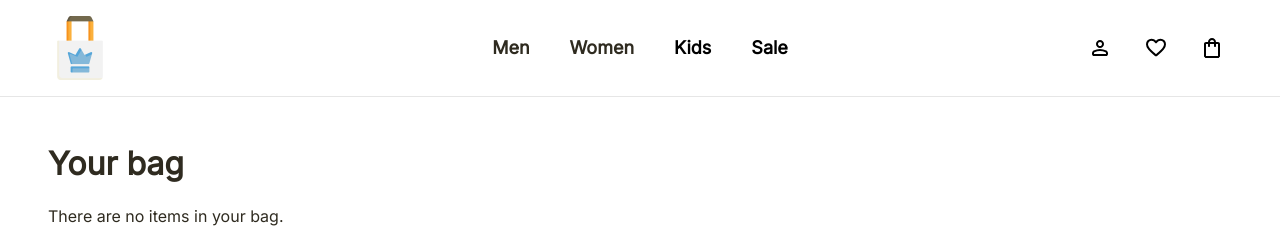
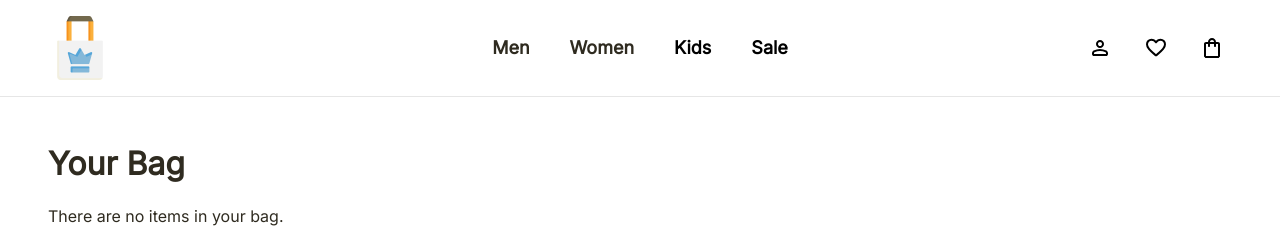
Before and after one commit to hannahkim313/shopping-cart, a React (Vite) app: page /bag in a window 1280 px wide. Shown: the top 238 px of the page. Built offline with nearby package versions, Linux system fonts and the light colour scheme.

Commit message:
Capitalize title of the empty shopping bag page and update test

```diff
--- a/src/components/ShoppingBagEmpty/ShoppingBagEmpty.jsx
+++ b/src/components/ShoppingBagEmpty/ShoppingBagEmpty.jsx
@@ -3,7 +3,7 @@ import styles from './ShoppingBagEmpty.module.css';
 
 const ShoppingBagEmpty = () => (
   <main className={styles.main}>
-    <h1>Your bag</h1>
+    <h1>Your Bag</h1>
     <p>There are no items in your bag.</p>
     <div className={styles.links}>
       <Link className={styles.linkDark} to="/men">
```
Also changed, not shown: 1 other file (tests, documents, lock files or other folders).
